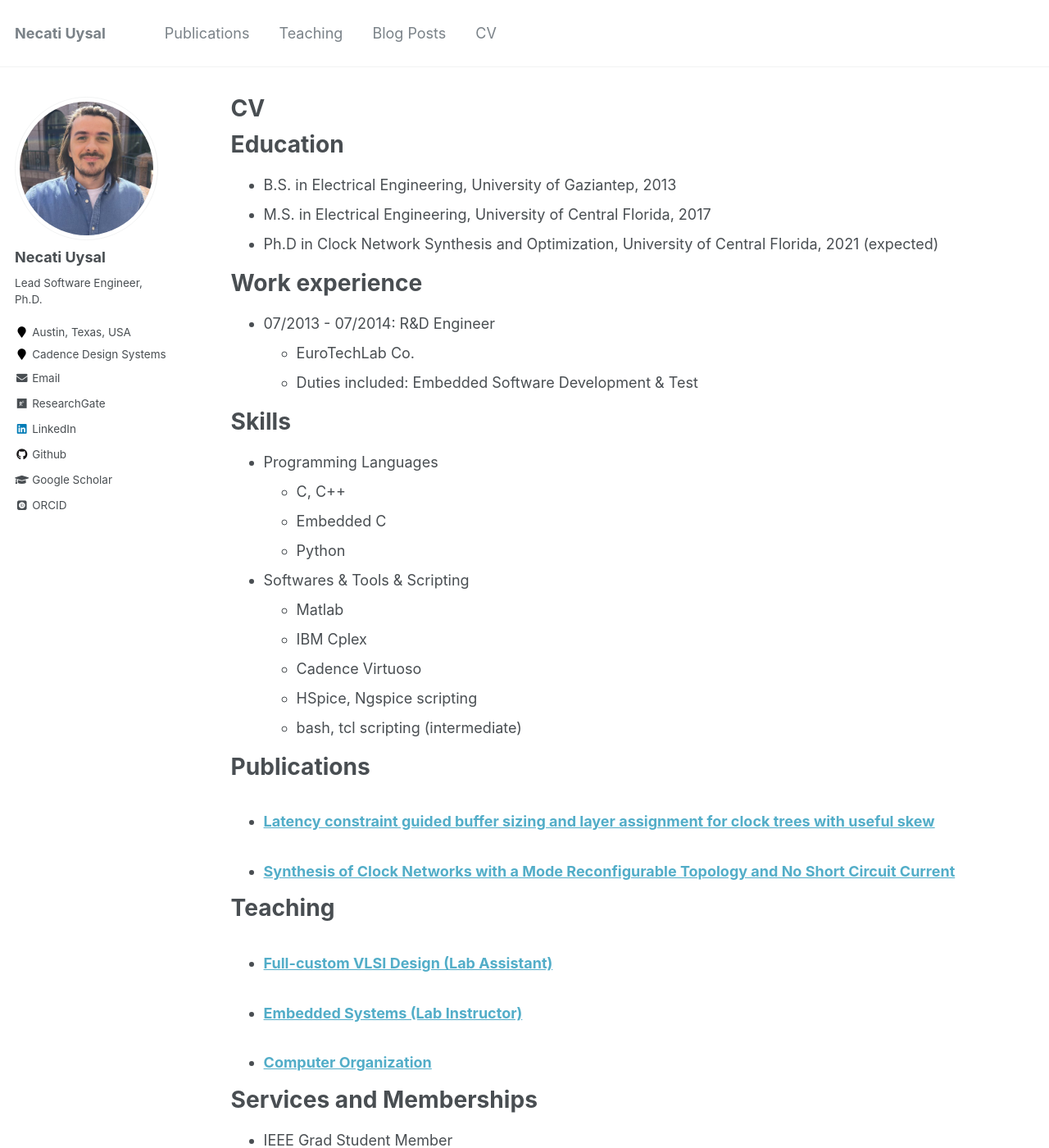
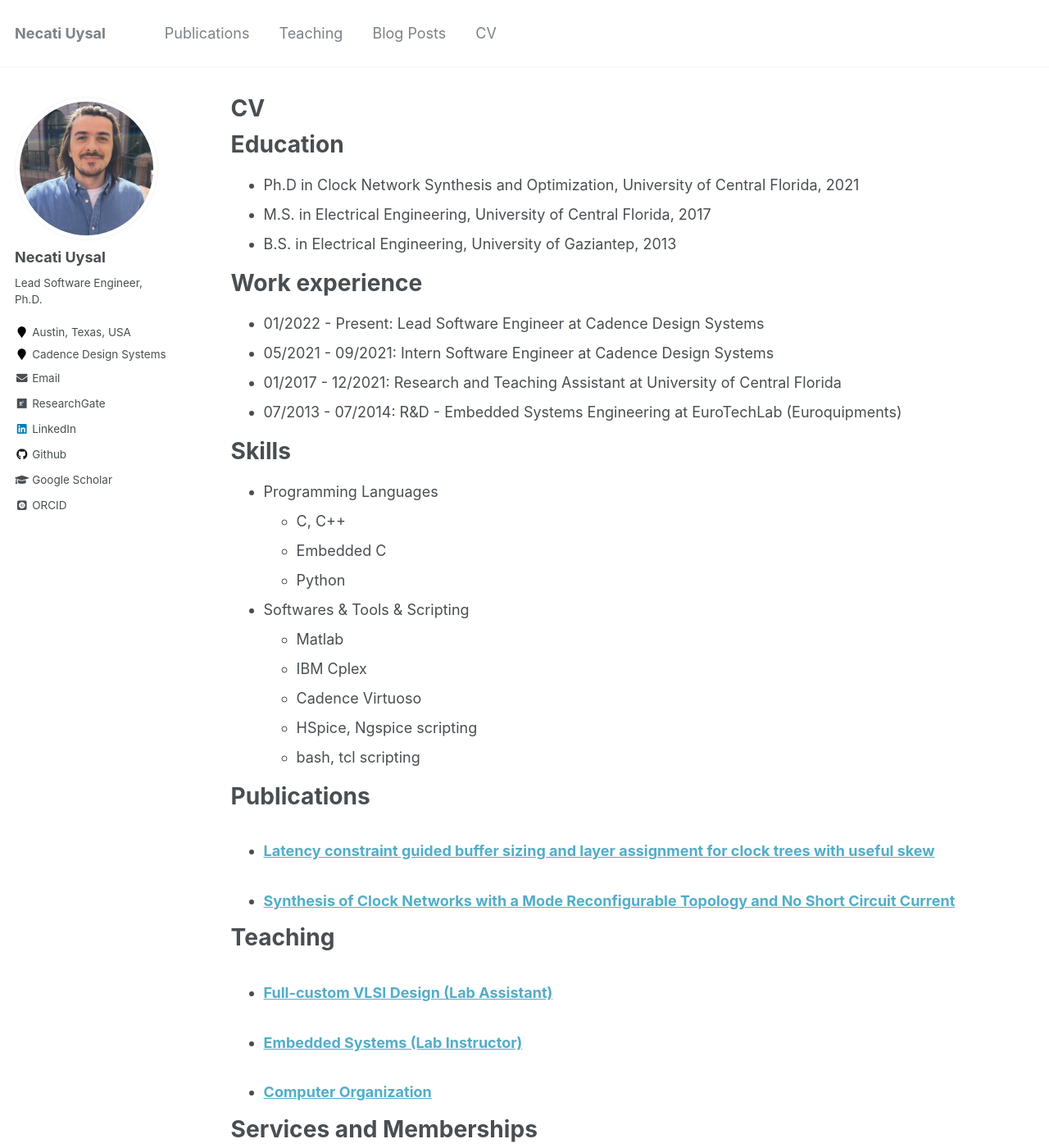
Before and after one commit to MrNjT/mrnjt.github.io, a Jekyll site: the page built from _pages/cv.md, in a window 1280 px wide and 1400 px high. Shown: the whole window at 82% size. Built offline with Jekyll 4.4.1, drawn with Linux system fonts in a browser that asks for light colours; some web fonts are replaced.

Commit message:
Update cv.md

```diff
--- a/_pages/cv.md
+++ b/_pages/cv.md
@@ -11,15 +11,16 @@ redirect_from:
 
 Education
 ======
+* Ph.D in Clock Network Synthesis and Optimization, University of Central Florida, 2021
+* M.S. in Electrical Engineering, University of Central Florida, 2017
 * B.S. in Electrical Engineering, University of Gaziantep, 2013
-* M.S. in Electrical Engineering, University of Central Florida, 2017
-* Ph.D in Clock Network Synthesis and Optimization, University of Central Florida, 2021 (expected)
 
 Work experience
 ======
-* 07/2013 - 07/2014: R&D Engineer
-  * EuroTechLab Co.
-  * Duties included: Embedded Software Development & Test
+* 01/2022 - Present: Lead Software Engineer at Cadence Design Systems
+* 05/2021 - 09/2021: Intern Software Engineer at Cadence Design Systems
+* 01/2017 - 12/2021: Research and Teaching Assistant at University of Central Florida
+* 07/2013 - 07/2014: R&D - Embedded Systems Engineering at EuroTechLab (Euroquipments)
 
 Skills
 ======
@@ -33,7 +34,7 @@ Skills
   * IBM Cplex
   * Cadence Virtuoso
   * HSpice, Ngspice scripting
-  * bash, tcl scripting (intermediate)
+  * bash, tcl scripting
 
 
 Publications
```
